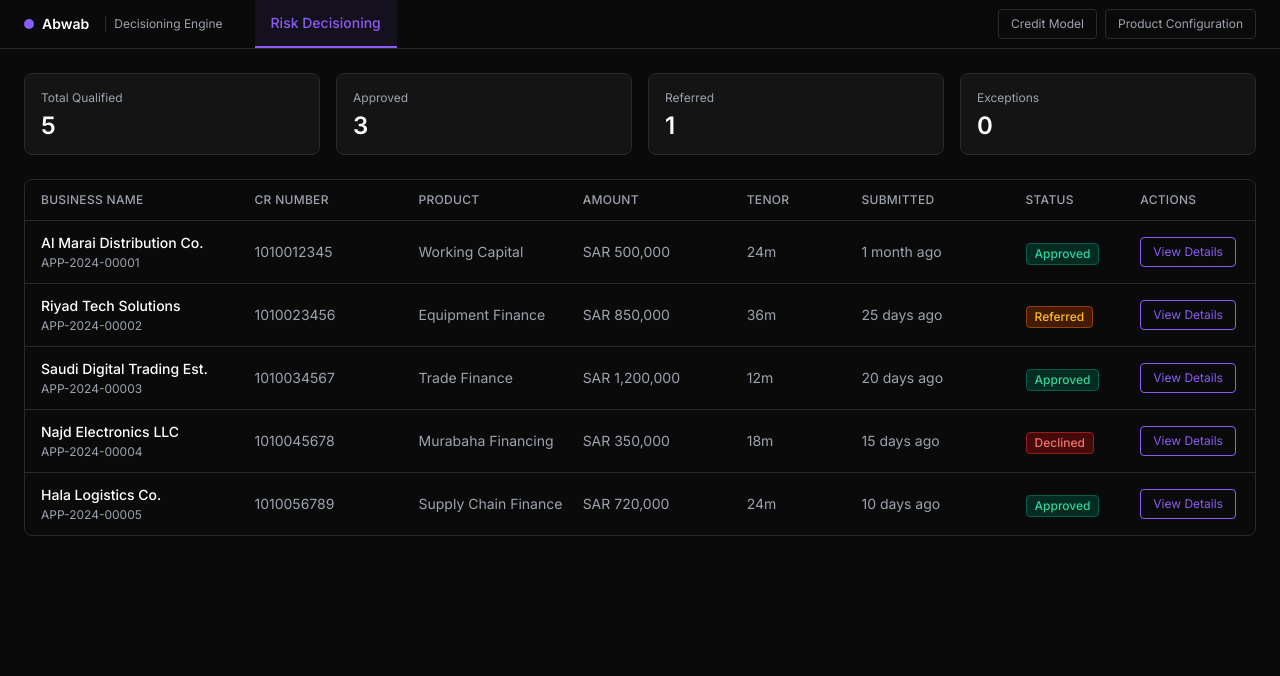
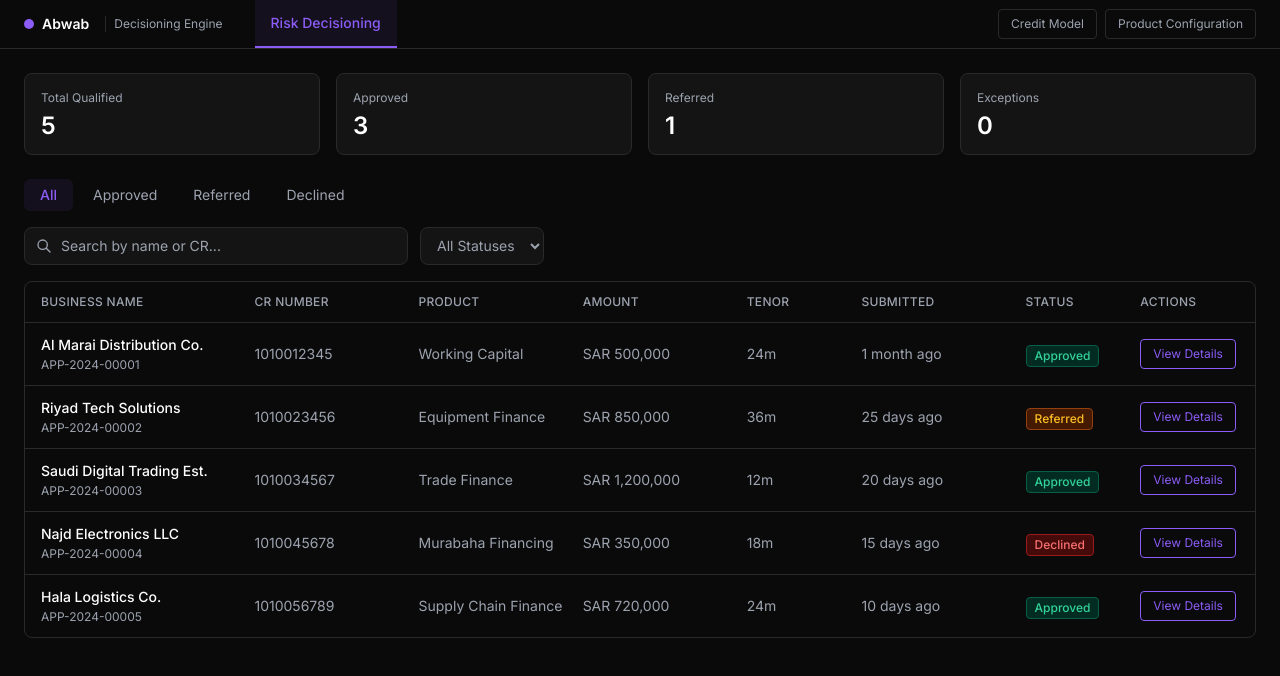
Before and after one commit to parmanandkj/abwab-decisioning, a React (Vite) app: page / in a window 1280 px wide. Shown: the top 676 px of the page. Built offline with nearby package versions, Linux system fonts and the light colour scheme.

Commit message:
Update RiskDecisioning.jsx

```diff
--- a/src/pages/RiskDecisioning.jsx
+++ b/src/pages/RiskDecisioning.jsx
@@ -261,9 +261,21 @@
 export default function RiskDecisioning() {
   const [selectedApp, setSelectedApp] = useState(null)
   const [selectedCaseFile, setSelectedCaseFile] = useState(null)
+  const [searchQuery, setSearchQuery] = useState('')
+  const [statusFilter, setStatusFilter] = useState('All')
 
   // PIPELINE VIEW
   if (!selectedApp) {
+    const filteredApplications = pipeline.applications.filter(app => {
+      const matchesSearch =
+        searchQuery === '' ||
+        app.business_name.toLowerCase().includes(searchQuery.toLowerCase()) ||
+        app.cr_number.includes(searchQuery)
+      const matchesStatus =
+        statusFilter === 'All' || app.status === statusFilter
+      return matchesSearch && matchesStatus
+    })
+
     return (
       <div className="p-6">
 
@@ -272,6 +284,56 @@
           <MetricCard label="Approved" value={pipeline.kpis.approved} />
           <MetricCard label="Referred" value={pipeline.kpis.referred} />
           <MetricCard label="Exceptions" value={pipeline.kpis.exceptions} />
+        </div>
+
+        {/* Status filter tabs */}
+        <div className="flex gap-1 mb-4">
+          {['All', 'Approved', 'Referred', 'Declined'].map(status => (
+            <button
+              key={status}
+              onClick={() => setStatusFilter(status)}
+              className={`px-4 py-1.5 text-sm rounded-md transition-colors ${
+                statusFilter === status
+                  ? 'bg-abwab-purple-dim text-abwab-purple font-medium'
+                  : 'text-abwab-muted hover:text-white'
+              }`}
+            >
+              {status}
+            </button>
+          ))}
+        </div>
+
+        {/* Search and filter row */}
+        <div className="flex gap-3 mb-4">
+          <div className="relative flex-1 max-w-sm">
+            <svg
+              className="absolute left-3 top-1/2 -translate-y-1/2 w-4 h-4 text-abwab-muted"
+              fill="none" stroke="currentColor" viewBox="0 0 24 24"
+            >
+              <path strokeLinecap="round" strokeLinejoin="round" strokeWidth={2}
+                d="M21 21l-6-6m2-5a7 7 0 11-14 0 7 7 0 0114 0z" />
+            </svg>
+            <input
+              type="text"
+              placeholder="Search by name or CR..."
+              value={searchQuery}
+              onChange={e => setSearchQuery(e.target.value)}
+              className="w-full bg-abwab-card border border-abwab-border text-white text-sm
+                         rounded-lg pl-9 pr-4 py-2 outline-none focus:border-abwab-purple
+                         transition-colors placeholder-abwab-muted"
+            />
+          </div>
+          <select
+            value={statusFilter}
+            onChange={e => setStatusFilter(e.target.value)}
+            className="bg-abwab-card border border-abwab-border text-abwab-muted text-sm
+                       rounded-lg px-3 py-2 outline-none focus:border-abwab-purple
+                       transition-colors"
+          >
+            {['All Statuses', 'Approved', 'Referred', 'Declined'].map(s => (
+              <option key={s} value={s === 'All Statuses' ? 'All' : s}>{s}</option>
+            ))}
+          </select>
         </div>
 
         <div className="border border-abwab-border rounded-lg overflow-hidden">
@@ -283,7 +345,7 @@
             ))}
           </div>
 
-          {pipeline.applications.map((app) => {
+          {filteredApplications.map((app) => {
             const caseFile = CASE_FILES[app.case_file]
             return (
               <div
@@ -320,6 +382,11 @@
               </div>
             )
           })}
+          {filteredApplications.length === 0 && (
+            <div className="px-4 py-8 text-center text-sm text-abwab-muted">
+              No applications match your search or filter.
+            </div>
+          )}
         </div>
       </div>
     )
```
